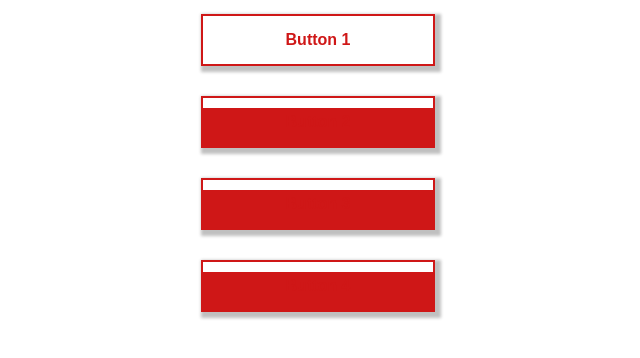
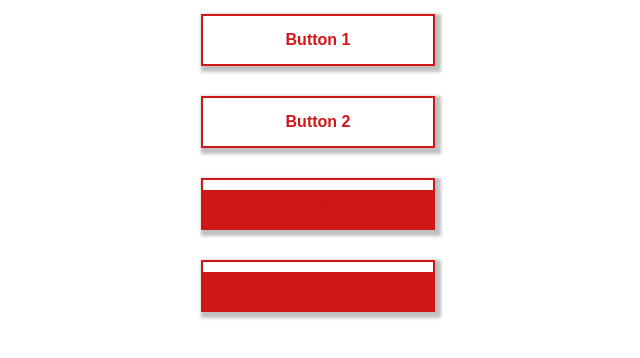
Before and after one commit to Daniel145l/buttonStyles, a plain HTML site: page index.html in a window 1280 px wide. Shown: the part 266-624 px from the top of the page, without its empty margins (322-962 px from the left). Drawn offline with Linux system fonts and the light colour scheme.

Commit message:
second button hover effect

```diff
--- a/style.css
+++ b/style.css
@@ -82,3 +82,14 @@ div.box-title div.buttons-box {
 .button.b1:hover::before {
     width: 100%;
 }
+
+/* second button */
+.button.b2::before {
+    height: 0;
+    left: 0;
+    top: 0;
+}
+
+.button.b2:hover::before {
+    height: 100%;
+}
```
